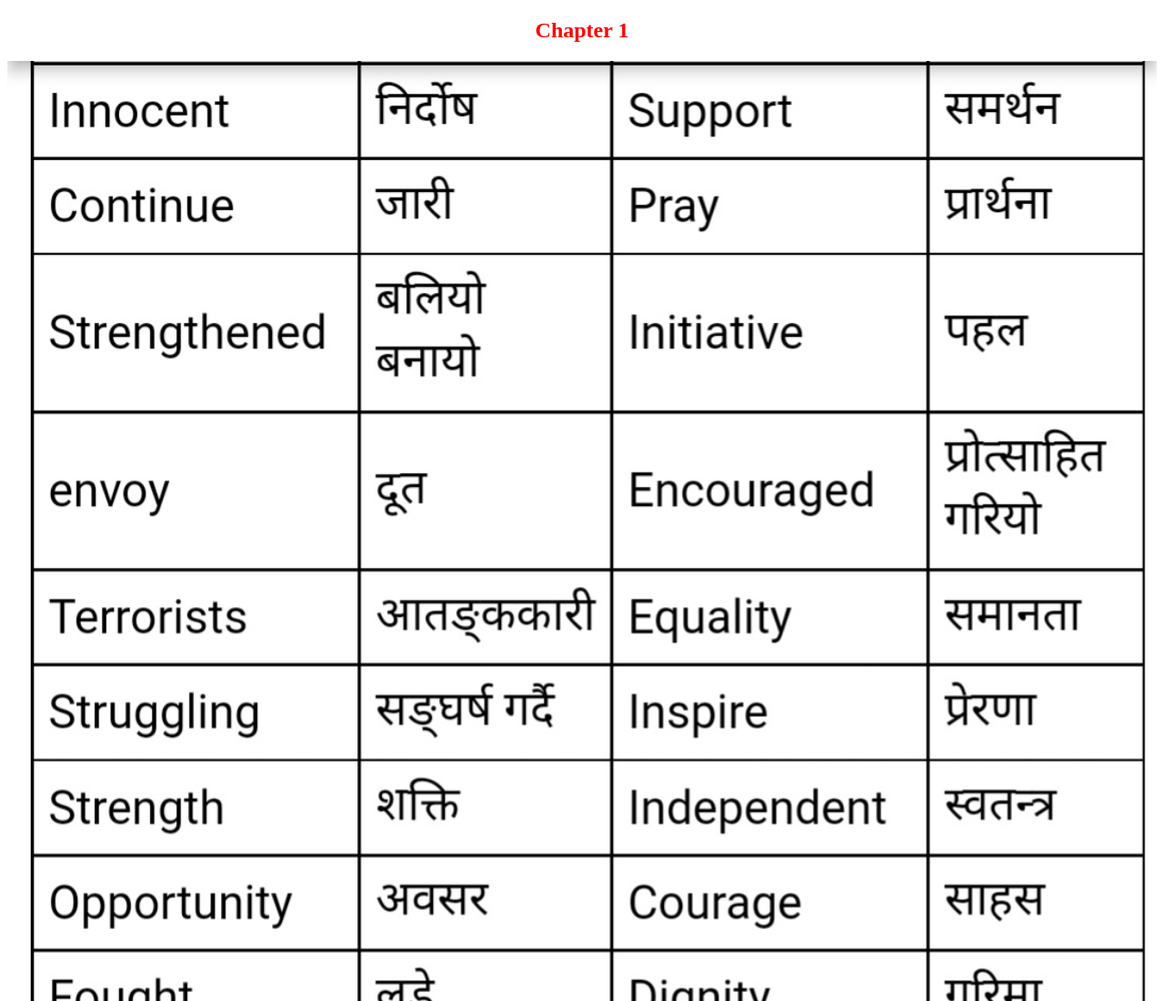
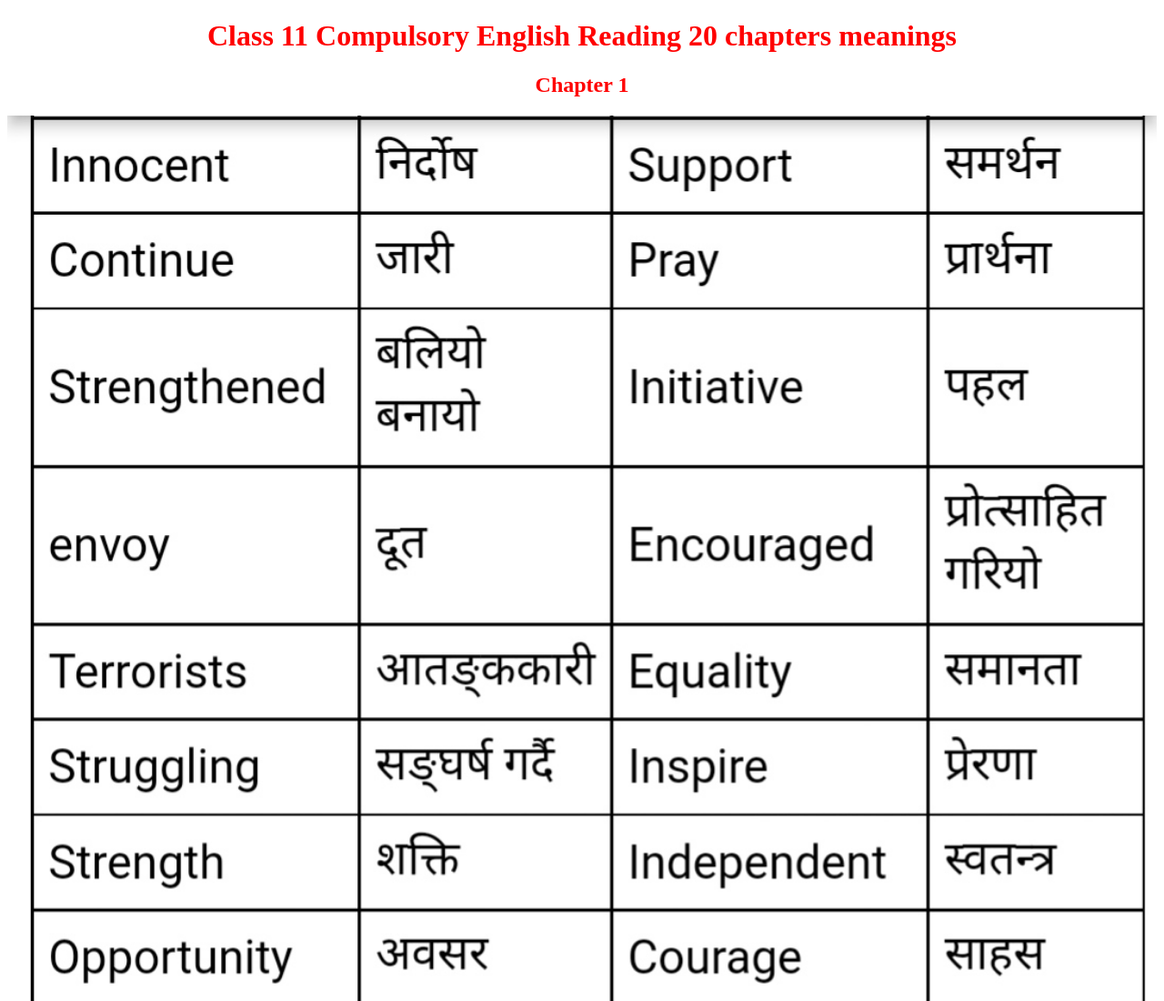
Before and after one commit to Basanta8080/Meaning, a plain HTML site: page index.html in a window 1280 px wide. Shown: the top 1100 px of the page at 91% size. Drawn offline with Linux system fonts and the light colour scheme.

Commit message:
Update index.html

```diff
--- a/index.html
+++ b/index.html
@@ -19,6 +19,7 @@ h1{
 </style>
 </head>
 <body>
+<h1> Class 11 Compulsory English Reading 20 chapters meanings </h1>
 <h2> Chapter 1 </h2>
 <img src="img/1.jpg" >
 <h2> Chapter 2 </h2>
```
